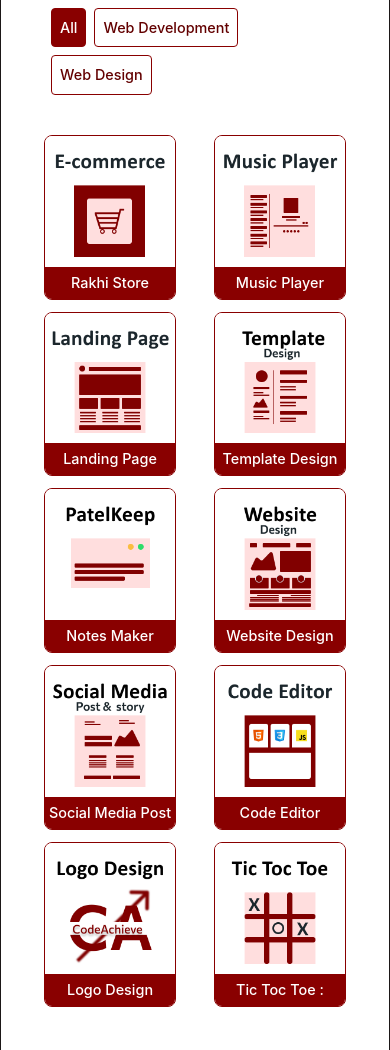
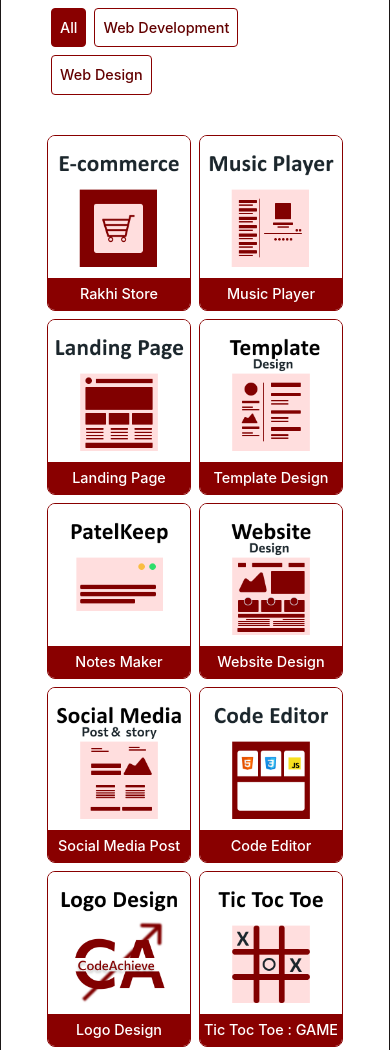
Before and after one commit to Vyom1912/MaroonTechnologies, a plain HTML site: page index.html in a window 390 px wide. Shown: the part 3980-5030 px from the top of the page. Drawn offline with nearby package versions, Linux system fonts and the light colour scheme.

Commit message:
Update resp.css

```diff
--- a/resp.css
+++ b/resp.css
@@ -276,12 +276,12 @@
     transition: all 0.3s ease-in-out;
   }
   .project .portfolio {
-    justify-content: space-around !important;
-    row-gap: 12px;
+/*     justify-content: space-around !important; */
+    gap: 8px;
   }
 }
 @media (max-width: 400px) {
   .project .p-item {
-    width: 8.3rem !important;
+/*     width: 8.3rem !important; */
   }
 }
```
